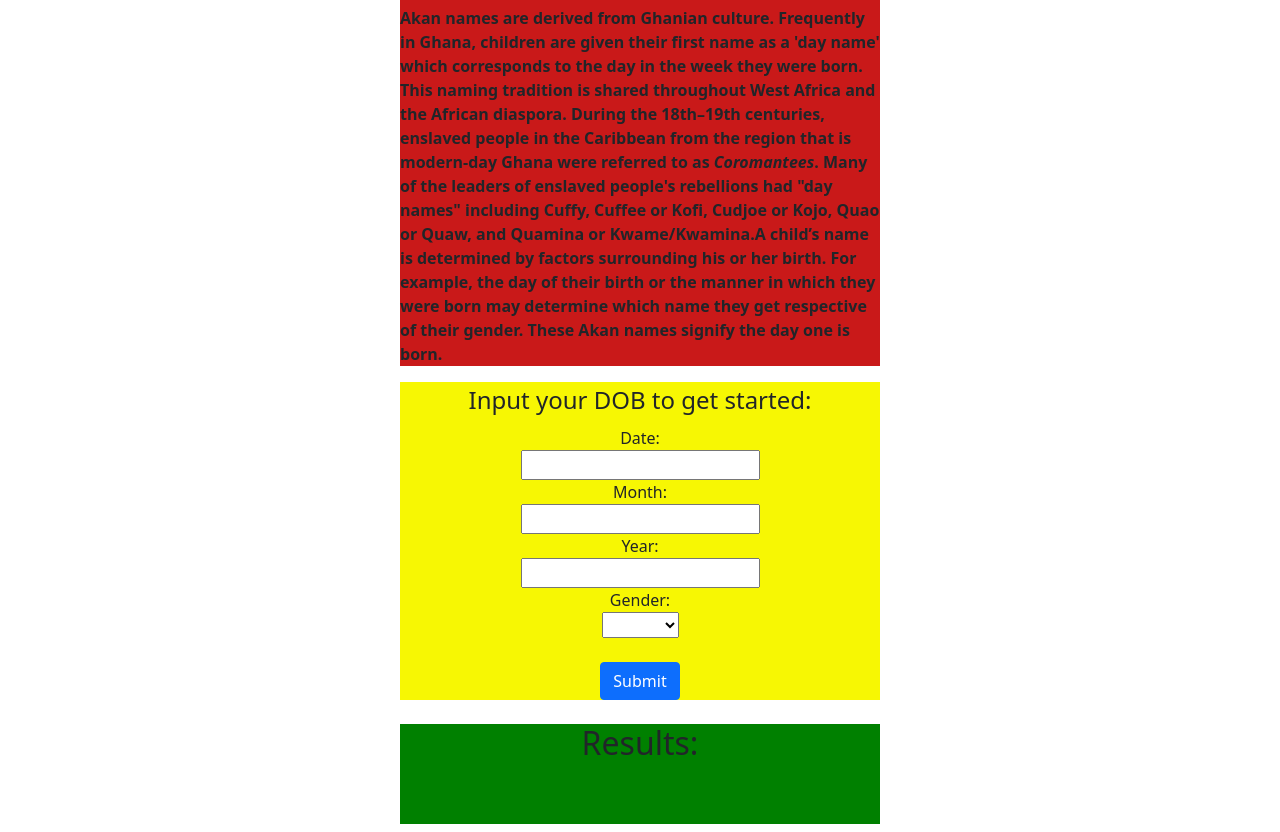
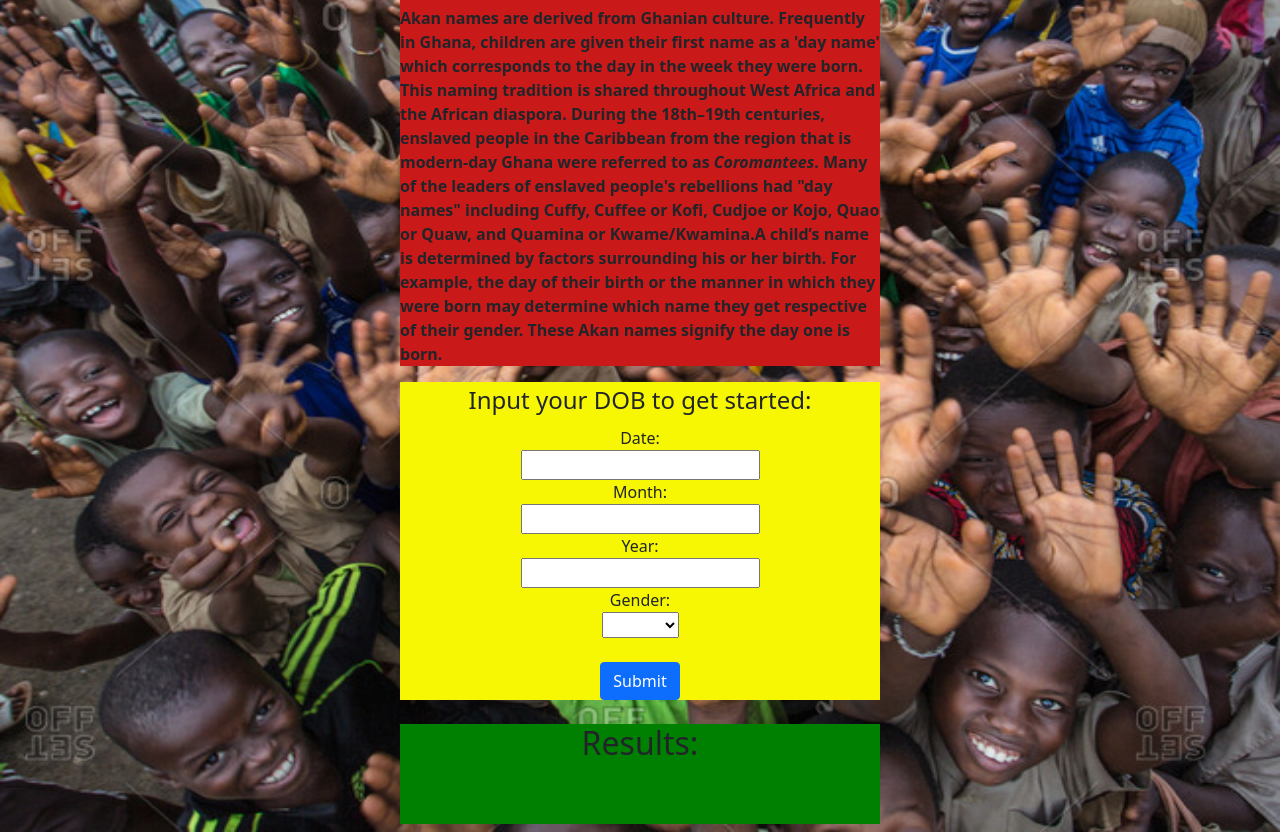
Before and after one commit to Maryan23/Akan-Name-Form, a plain HTML site: page index.html in a window 1280 px wide. Shown: the part 104-936 px from the top of the page. Drawn offline with nearby package versions, Linux system fonts and the light colour scheme.

Commit message:
link image correctly

```diff
--- a/index.css
+++ b/index.css
@@ -28,7 +28,7 @@
     height:100px;
 }
 body{
-    background-image: url(children.jpg);
+    background-image: url(assets/children.jpg);
     background-repeat: no-repeat;
     background-size: 100% 100%;
 }
```
